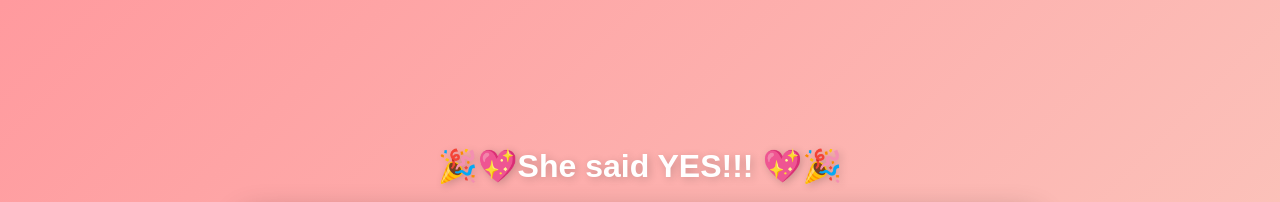
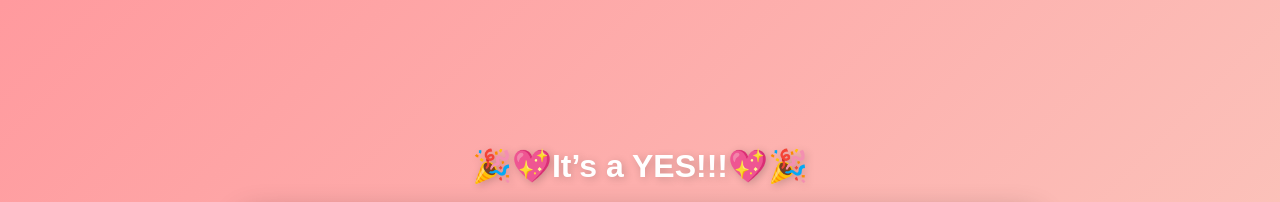
Before and after one commit to RealBazinga/VD26, a plain HTML site: page yes_page.html in a window 1280 px wide. Shown: the top 202 px of the page. Drawn offline with Linux system fonts and the light colour scheme; grey boxes are pictures that could not be loaded.

Commit message:
Updated the message on yes_page to It's a Yes

```diff
--- a/yes_page.html
+++ b/yes_page.html
@@ -55,7 +55,8 @@
 </head>
 <body>
 
-  <h1>🎉💖She said YES!!! 💖🎉</h1>
+ <!-- <h1>🎉💖She said YES!!! 💖🎉</h1>*/-->
+  <h1>🎉💖It’s a YES!!!💖🎉</h1>
 
   <div class="video-container">
     <iframe
```
